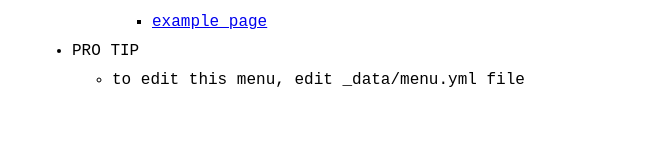
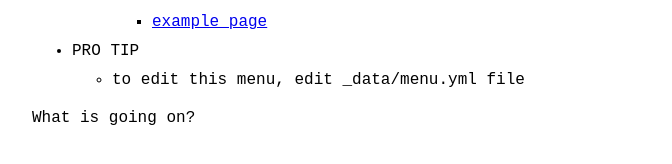
Before and after one commit to Garthdew/garthdew, a Jekyll site: the page built from index.md, in a window 1280 px wide. Shown: the part 681-845 px from the top of the page, without its empty margins (288-960 px from the left). Built offline with Jekyll 4.4.1, drawn with Linux system fonts in a browser that asks for light colours.

Commit message:
Update index.md

```diff
--- a/index.md
+++ b/index.md
@@ -1,3 +1,4 @@
 ---
 layout: home
 ---
+What is going on?
```
